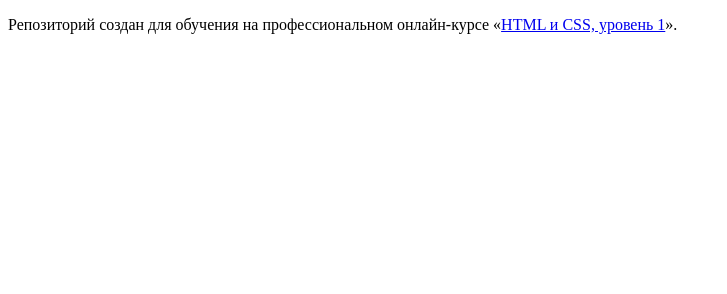
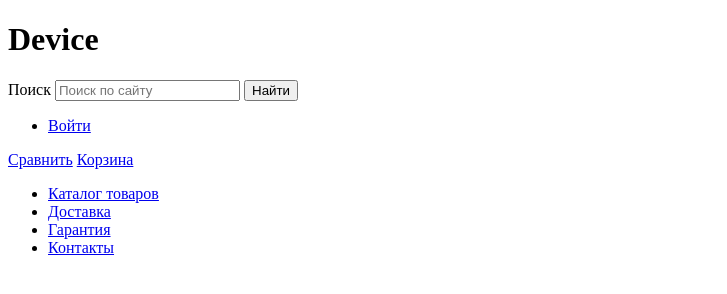
Before and after one commit to alekseyburn/838631-device, a plain HTML site: page index.html in a window 1280 px wide. Shown: the whole page, without its empty margins (0-727 px from the left). Drawn offline with Linux system fonts and the light colour scheme.

Commit message:
разметил header

```diff
--- a/index.html
+++ b/index.html
@@ -5,8 +5,50 @@
   <title>HTML Academy: Девайс</title>
 </head>
 <body>
-
-    <p>Репозиторий создан для обучения на профессиональном онлайн‑курсе «<a href="https://htmlacademy.ru/intensive/htmlcss">HTML и CSS, уровень 1</a>».</p>
-
+  <header class="main-header">
+    <a class="main-header-caption">
+      <h1>Device</h1>
+    </a>
+    <div class="middle-header">
+      <form class="search-form" action="https://echo.htmlacademy.ru" method="post">
+        <label class="visually-hidden" for="search-field">Поиск</label>
+        <input id="search-field" type="search" name="search"  placeholder="Поиск по сайту">
+        <button class="search-btn" type="submit">Найти</button>
+      </form>
+      <ul class="login-navigation">
+        <li class="login-navigation-item"><a class="login-link" href="#">Войти</a></li>
+        <li class="login-navigation-item" hidden><a class="profile-link" href="#">Валентин Петухов</a></li>
+        <li class="login-navigation-item" hidden><a class="logout-link" href="#">Выйти</a></li>
+      </ul>
+      <a class="compare" href="#">Сравнить</a>
+      <a class="cart" href="#">Корзина</a>
+    </div>
+    <div class="bottom-header">
+      <nav class="main-navigation">
+        <ul class="site-navigation">
+          <li>
+            <a href="catalog.html">Каталог товаров</a>
+            <div class="catalog-list" hidden>
+            <ul class="simple-devices">
+              <li><a href="#">Виртуальная реальность</a></li>
+              <li><a href="#">Моноподы для селфи</a></li>
+              <li><a href="#">Экшн-камеры</a></li>
+            </ul>
+            <ul class="smart-devices">
+              <li><a href="#">Фитнес-браслеты</a></li>
+              <li><a href="#">Умные часы</a></li>
+            </ul>
+            <ul class="quadrocopters">
+              <li><a href="#">Квадрокоптеры</a></li>
+            </ul>
+            </div>
+          </li>
+          <li><a href="#">Доставка</a></li>
+          <li><a href="#">Гарантия</a></li>
+          <li><a href="#">Контакты</a></li>
+        </ul>
+      </nav>
+    </div>
+  </header>
 </body>
 </html>
```
Also changed, not shown: .csscomb.json (added), 2 other files. Lines whose indentation alone changed are shown as unchanged.
